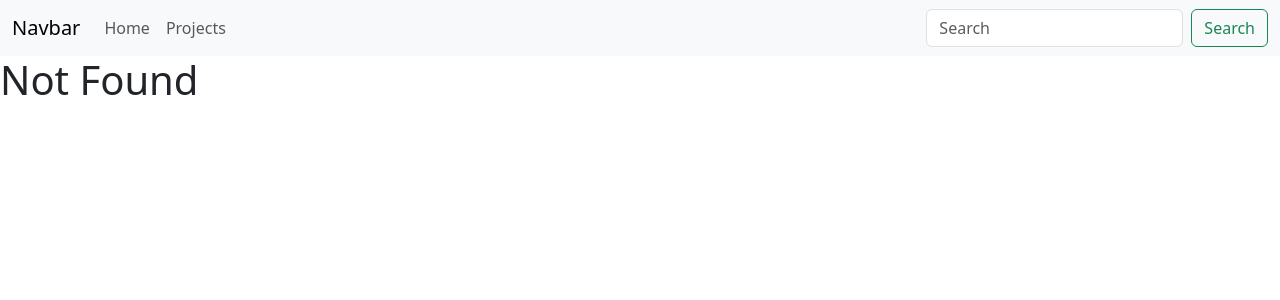
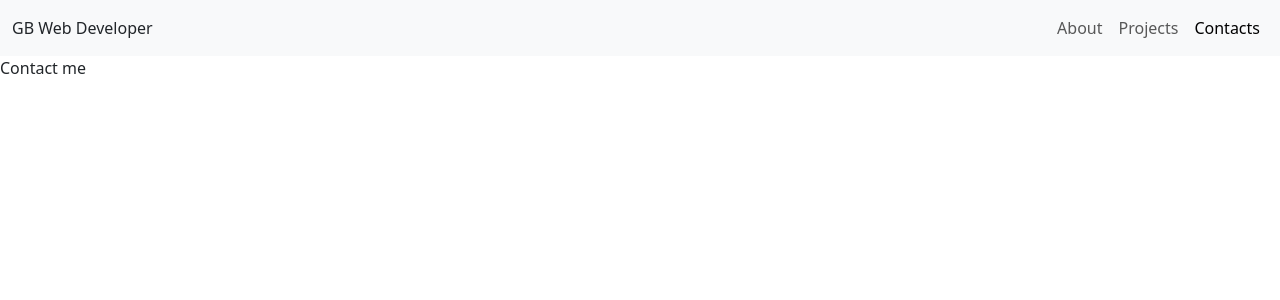
Before and after one commit to giuliabaratella/vite-boolfolio, a Vue app: page /contacts in a window 1280 px wide. Before the commit this address had no page. Shown: the top 300 px of the page. Built offline with nearby package versions, Linux system fonts and the light colour scheme.

Commit message:
added AppContacts page / renamed home in About / updated routes in router / updated projects page style /updated project card style

```diff
--- a/src/components/AppHeader.vue
+++ b/src/components/AppHeader.vue
@@ -1,22 +1,20 @@
 <template>
    <nav class="navbar navbar-expand-lg bg-body-tertiary">
-  <div class="container-fluid">
-    <a class="navbar-brand" href="#">Navbar</a>
+  <div class="container-fluid d-flex justify-content-between ">
+    <div id="logo">GB Web Developer</div>
+    <div>
       <button class="navbar-toggler" type="button" data-bs-toggle="collapse" data-bs-target="#navbarSupportedContent" aria-controls="navbarSupportedContent" aria-expanded="false" aria-label="Toggle navigation">
         <span class="navbar-toggler-icon"></span>
       </button>
-    <div class="collapse navbar-collapse" id="navbarSupportedContent">
+      <div class="collapse navbar-collapse">
         <ul class="navbar-nav me-auto mb-2 mb-lg-0">
           <li class="nav-item"  v-for="(item, index) in menu" :key="index">
               <router-link class="nav-link" active-class="active" :to="{name: item.name}">
-            {{item.label}}</router-link>
+                {{item.label}}
+              </router-link>
           </li>
-
         </ul>
-      <form class="d-flex" role="search">
-        <input class="form-control me-2" type="search" placeholder="Search" aria-label="Search">
-        <button class="btn btn-outline-success" type="submit">Search</button>
-      </form>
+      </div>
     </div>
   </div>
 </nav>
@@ -29,13 +27,18 @@
             return{
                 menu:[
                     {
-                        label:"Home",
-                        name:"home",
+                        label:"About",
+                        name:"about",
 
                     },
                     {
                         label:"Projects",
                         name:"projects",
+
+                    },
+                    {
+                        label:"Contacts",
+                        name:"contacts",
 
                     }
                 ]
--- a/src/components/ProjectCard.vue
+++ b/src/components/ProjectCard.vue
@@ -1,16 +1,11 @@
 <template>
     <div class="card">
-        <router-link :to="{name: 'project', params:{ slug: project.slug }}">
-
-            <img :src="`${store.imgPath}${project.image}`" :alt="project.title">
+            <img class="card-img-top" :src="`${store.imgPath}${project.image}`" :alt="project.title">
             <div class="card-body">
-
-                   <div>
+                   <div class="text-center">
                     {{ project.title }}
-
                    </div>
             </div>
-        </router-link>
     </div>
 </template>
 
@@ -30,5 +25,8 @@ import {store} from "../data/store";
 </script>
 
 <style lang="scss" scoped>
-
+.card{
+    padding-left: 0;
+    padding-right: 0;
+}
 </style>
--- /dev/null
+++ b/src/pages/AppAbout.vue
@@ -0,0 +1,14 @@
+<template>
+
+<h1>About</h1>
+</template>
+
+<script>
+    export default {
+        name:'AppAbout',
+    }
+</script>
+
+<style lang="scss" scoped>
+
+</style>
--- a/src/pages/AppHome.vue
+++ b/src/pages/AppContacts.vue
@@ -1,12 +1,12 @@
 <template>
     <div>
-<h1>Prova home</h1>
+        Contact me
     </div>
 </template>
 
 <script>
     export default {
-
+        name: 'AppContacts',
     }
 </script>
 
--- a/src/pages/AppProjects.vue
+++ b/src/pages/AppProjects.vue
@@ -3,12 +3,20 @@
         <main class="container">
             <h1>Projects List</h1>
 
-                <div v-for="project in projects" :key="project.id" class="d-flex flex-column flex-lg-row mb-5">
+                <div v-for="project in projects" :key="project.id" class="row align-content-center align-items-center mb-5">
 
-                    <ProjectCard :project="project"/>
+                    <ProjectCard :project="project" class="col-12 col-lg-6"/>
 
-                    <div class="px-5">
-                        Lorem ipsum dolor sit amet consectetur adipisicing elit. Quos quae perferendis reiciendis, provident laboriosam eius, reprehenderit magni sunt unde veritatis tempore doloremque ducimus quaerat quidem incidunt, ab soluta animi sit quia similique voluptatibus iste nisi temporibus ea! Cumque quod amet saepe asperiores, illum dolores quo nemo! Fugiat, adipisci nihil explicabo omnis alias impedit cupiditate tenetur quibusdam dicta iure in numquam quae sequi nesciunt asperiores, quod harum vero. Exercitationem voluptatem doloribus sed unde harum, sit reiciendis ut excepturi minus non facere! Culpa, vel ullam odio laborum voluptatem aspernatur voluptas, minima debitis dolores facilis commodi ad, aut maxime earum quia? Porro, nesciunt.
+                    <div class="col-12 col-lg-6">
+                        <div class="px-5">
+                            <p>{{ project.description }}</p>
+                            <button class="btn btn-primary">
+                                <router-link :to="{name: 'project', params:{ slug: project.slug }}" class="text-white">
+                                    <span class="me-2">See more</span>
+                                     <i class="fa-solid fa-arrow-right"></i>
+                                </router-link>
+                            </button>
+                        </div>
                     </div>
                 </div>
 
--- a/src/router.js
+++ b/src/router.js
@@ -1,6 +1,7 @@
 import { createRouter, createWebHistory } from 'vue-router'
-import AppHome from './pages/AppHome.vue'
+import AppAbout from './pages/AppAbout.vue'
 import AppProjects from './pages/AppProjects.vue'
+import AppContacts from './pages/AppContacts.vue'
 import SingleProject from './pages/SingleProject.vue'
 import NotFound from './pages/NotFound.vue'
 
@@ -9,8 +10,8 @@ const router = createRouter({
   routes: [
     {
       path: '/',
-      name: 'home',
-      component: AppHome
+      name: 'about',
+      component: AppAbout
     },
     {
       path: '/projects',
@@ -23,6 +24,11 @@ const router = createRouter({
       component: SingleProject
     },
     {
+      path: '/contacts',
+      name: 'contacts',
+      component: AppContacts
+    },
+    {
       path: "/:pathMatch(.*)*",
       name: 'not-found',
       component: NotFound
```
Lines whose indentation alone changed are shown as unchanged.
